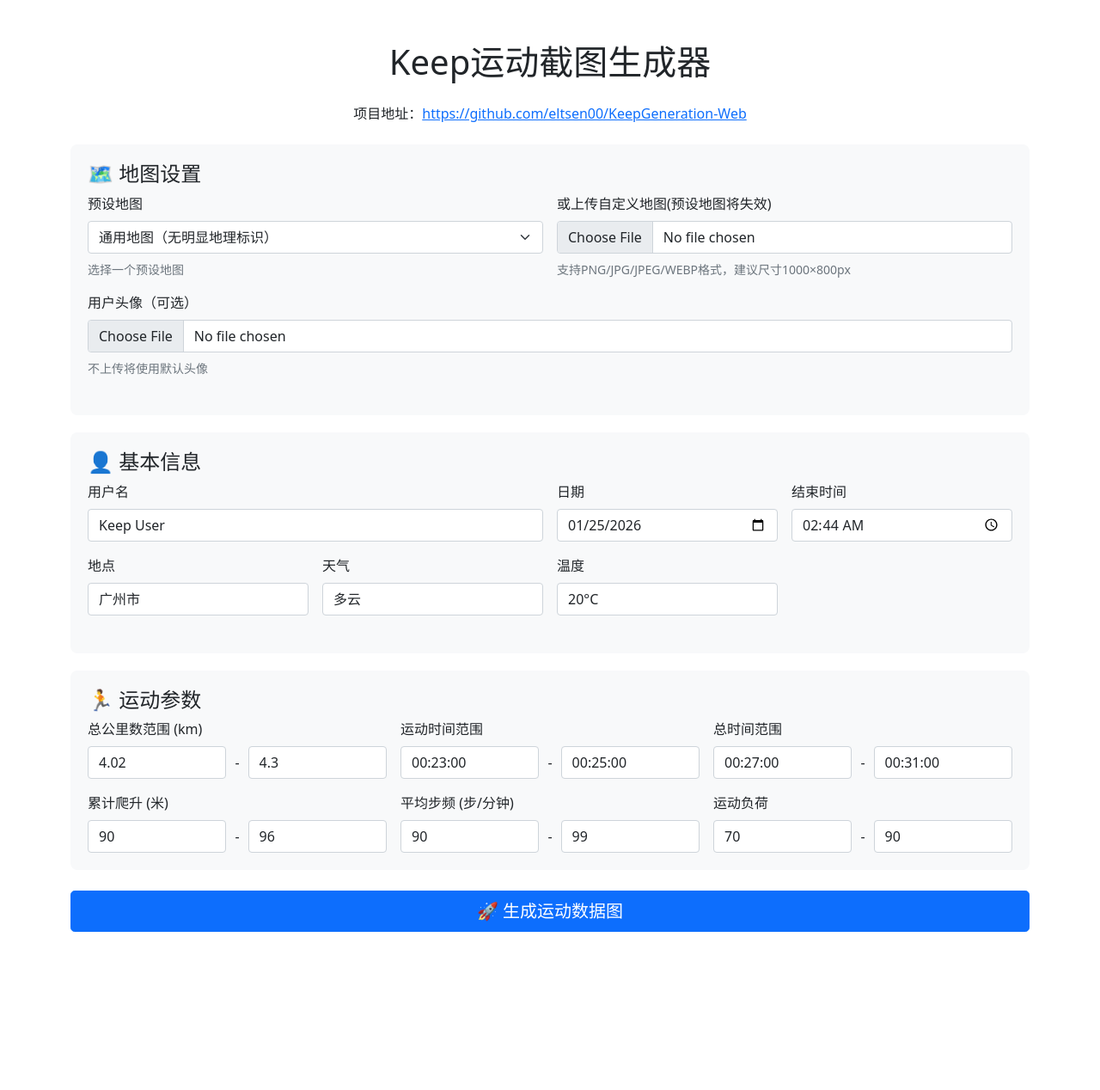
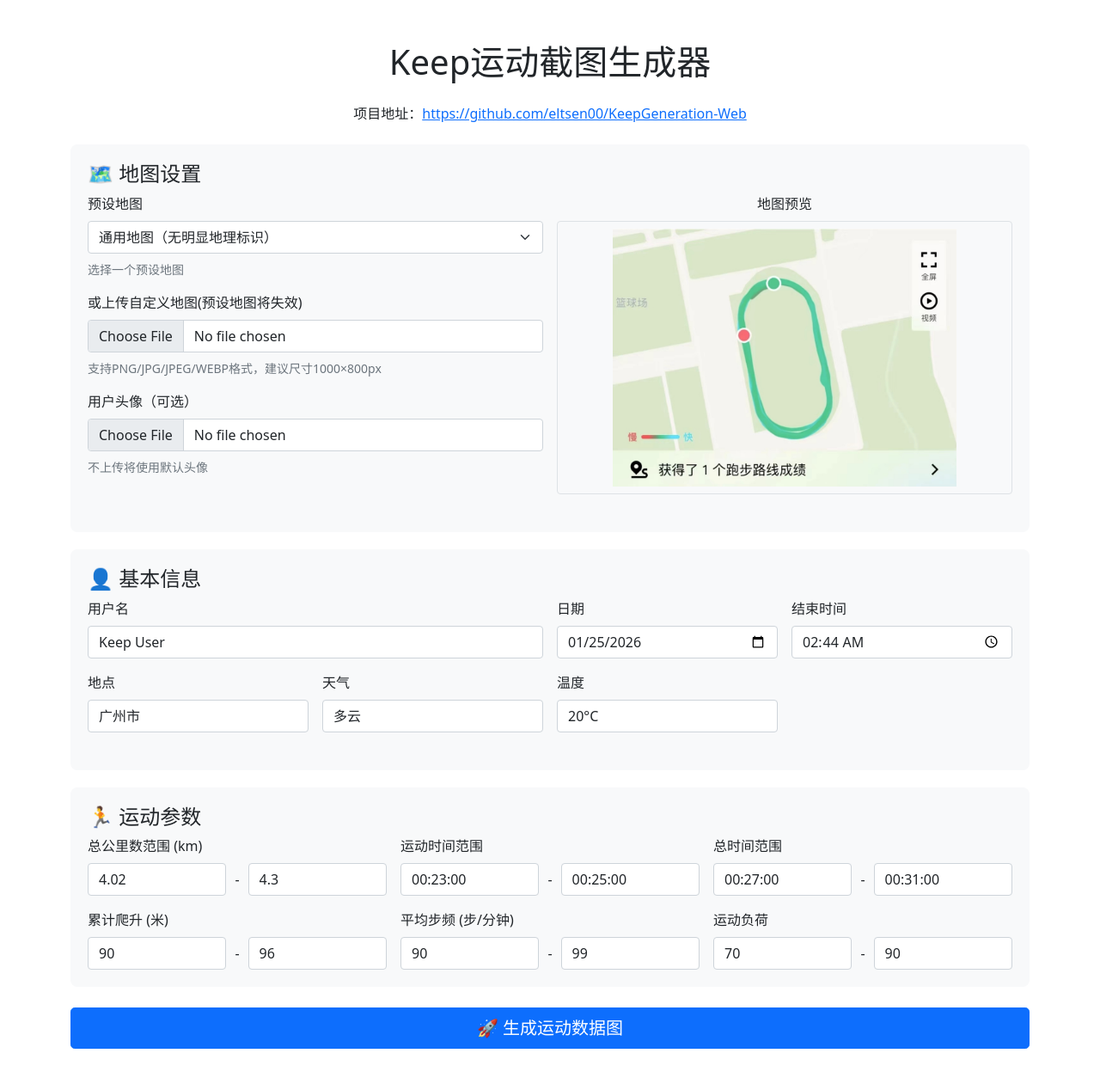
Before and after one commit to Sagvil/KeepGeneration-Web, a Flask app: page / in a window 1280 px wide. Shown: the whole page at 86% size. Before the commit the page ends 1084 px from the top, so only its background shows below. Run offline with Flask 3, Linux system fonts and the light colour scheme; some libraries are stand-ins or nearby versions.

Commit message:
更新地图设置界面，优化预设地图选择和自定义地图上传功能；新增地图预览逻辑

```diff
--- a/keep-html/app.py
+++ b/keep-html/app.py
@@ -102,7 +102,7 @@ DEFAULT_CONFIG = {
 
 @app.route('/', methods=['GET'])
 def index():
-    return render_template('index.html', default_config=DEFAULT_CONFIG,map_presets=MAP_PRESETS.keys())
+    return render_template('index.html', default_config=DEFAULT_CONFIG, map_presets=MAP_PRESETS)
 
 def handle_upload(field_name, file_type):
     if field_name not in request.files:
--- a/keep-html/templates/index.html
+++ b/keep-html/templates/index.html
@@ -40,24 +40,35 @@
             <div class="form-section">
                 <h4>🗺️ 地图设置</h4>
                 <div class="row g-3 mb-4">
+                    <!-- 左侧：选择和上传 -->
                     <div class="col-md-6">
+                        <div class="mb-3">
                             <label class="form-label">预设地图</label>
-                        <select class="form-select" name="map_preset">
-                            {% for map_name in map_presets %}
-                            <option value="{{ map_name }}">{{ map_name }}</option>
+                            <select class="form-select" name="map_preset" id="mapPresetSelect">
+                                {% for map_name, map_path in map_presets.items() %}
+                                <option value="{{ map_name }}" data-url="{{ map_path }}">{{ map_name }}</option>
                                 {% endfor %}
                             </select>
                             <div class="form-text mt-2">选择一个预设地图</div>
                         </div>
-                    <div class="col-md-6">
+                        <div class="mb-3">
                             <label class="form-label">或上传自定义地图(预设地图将失效)</label>
-                        <input type="file" class="form-control" name="custom_map" accept="image/*">
+                            <input type="file" class="form-control" name="custom_map" id="customMapInput" accept="image/*">
                             <div class="form-text mt-2">支持PNG/JPG/JPEG/WEBP格式，建议尺寸1000×800px</div>
                         </div>
-                    <div class="col-md-12">
+                        <div class="mb-3">
                             <label class="form-label">用户头像（可选）</label>
                             <input type="file" class="form-control" name="avatar" accept="image/*">
                             <div class="form-text mt-2">不上传将使用默认头像</div>
+                        </div>
+                    </div>
+
+                    <!-- 右侧：地图预览 -->
+                    <div class="col-md-6 d-flex flex-column align-items-center justify-content-center">
+                        <label class="form-label mb-2">地图预览</label>
+                        <div class="border rounded bg-light p-2 d-flex align-items-center justify-content-center" style="width: 100%; height: 100%; min-height: 200px;">
+                            <img id="mapPreview" src="" alt="地图预览" style="max-height: 300px; max-width: 100%; object-fit: contain;">
+                        </div>
                     </div>
                 </div>
             </div>
@@ -204,6 +215,40 @@
     </div>
     <script src="https://lib.baomitu.com/twitter-bootstrap/5.1.3/js/bootstrap.bundle.min.js"></script>
     <script>
+        // Map Preview Logic
+        const mapPresetSelect = document.getElementById('mapPresetSelect');
+        const customMapInput = document.getElementById('customMapInput');
+        const mapPreview = document.getElementById('mapPreview');
+
+        function updateMapPreview() {
+            const file = customMapInput.files[0];
+            if (file) {
+                // If custom file selected, show it
+                const reader = new FileReader();
+                reader.onload = function (e) {
+                    mapPreview.src = e.target.result;
+                }
+                reader.readAsDataURL(file);
+            } else {
+                // Show preset
+                const selectedOption = mapPresetSelect.options[mapPresetSelect.selectedIndex];
+                const url = selectedOption.getAttribute('data-url');
+                mapPreview.src = url;
+            }
+        }
+
+        // Event Listeners
+        mapPresetSelect.addEventListener('change', function() {
+            // Clear custom file input when preset changes so preset takes effect
+            customMapInput.value = '';
+            updateMapPreview();
+        });
+
+        customMapInput.addEventListener('change', updateMapPreview);
+
+        // Initialize
+        updateMapPreview();
+
         document.getElementById('generateForm').addEventListener('submit', async function (e) {
             e.preventDefault();
 
```
Lines whose indentation alone changed are shown as unchanged.
